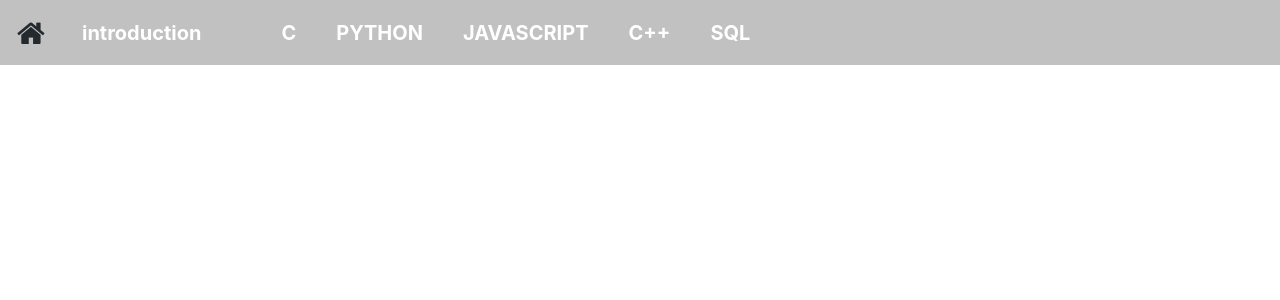
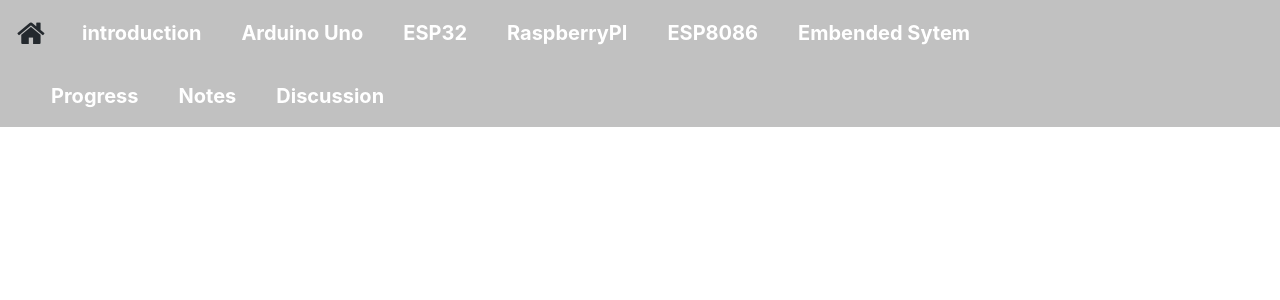
Before and after one commit to Davidclintoo/lerning-platform, a Flask app: page /soft-mech in a window 1280 px wide. Shown: the top 300 px of the page. Run offline with Flask 3, Linux system fonts and the light colour scheme; some libraries are stand-ins or nearby versions.

Commit message:
fisrt commit

```diff
--- a/templates/soft-mech.html
+++ b/templates/soft-mech.html
@@ -21,6 +21,7 @@
 
 <body>
 
+
    <!-- navbar -->
    <section id="nav_bar">
     <nav class="navbar navbar-expand-lg navigation-wrap">
@@ -35,28 +36,46 @@
                     <a class="nav-link" aria-current="page" href="#">introduction</a>
                 </li>
                 <li class="nav-item">
-                    <a class="nav-link" href="#about"></a>
+                    <a class="nav-link" href="#about">Arduino Uno</a>
                 </li>
                 <li class="nav-item">
-                    <a class="nav-link" href="#explore_food">C</a>
+                    <a class="nav-link" href="#explore_food">ESP32</a>
                 </li>
                 <li class="nav-item">
-                    <a class="nav-link" href="#testimonies">PYTHON</a>
+                    <a class="nav-link" href="#testimonies">RaspberryPI</a>
                 </li>
                 <li class="nav-item">
-                    <a class="nav-link" href="#questions">JAVASCRIPT</a>
+                    <a class="nav-link" href="#questions">ESP8086</a>
                 </li>
                 <li class="nav-item">
-                    <a class="nav-link" href="#questions">C++</a>
+                    <a class="nav-link" href="#questions">Embended Sytem</a>
                 </li>
-                <li class="nav-item">
-                    <a class="nav-link" href="#questions">SQL</a>
-                </li>
+
             </ul>
         </div>
     </nav>
 </section>
+<section>
+    <nav class="navbar navbar-expand-lg bg-body-tertiary">
+        <div class="container-fluid">
 
+          <div class="collapse navbar-collapse" id="navbarNav">
+            <ul class="navbar-nav">
+              <li class="nav-item">
+                    <a class="nav-link" href="#">Progress</a>
+                 </li>
+              <li class="nav-item">
+                <a class="nav-link active" aria-current="page" href="#">Notes</a>
+              </li>
+              <li class="nav-item">
+                <a class="nav-link" href="#">Discussion</a>
+              </li>
+
+            </ul>
+          </div>
+        </div>
+      </nav>
+</section>
 
 
     <!-- Optional JavaScript -->
```
